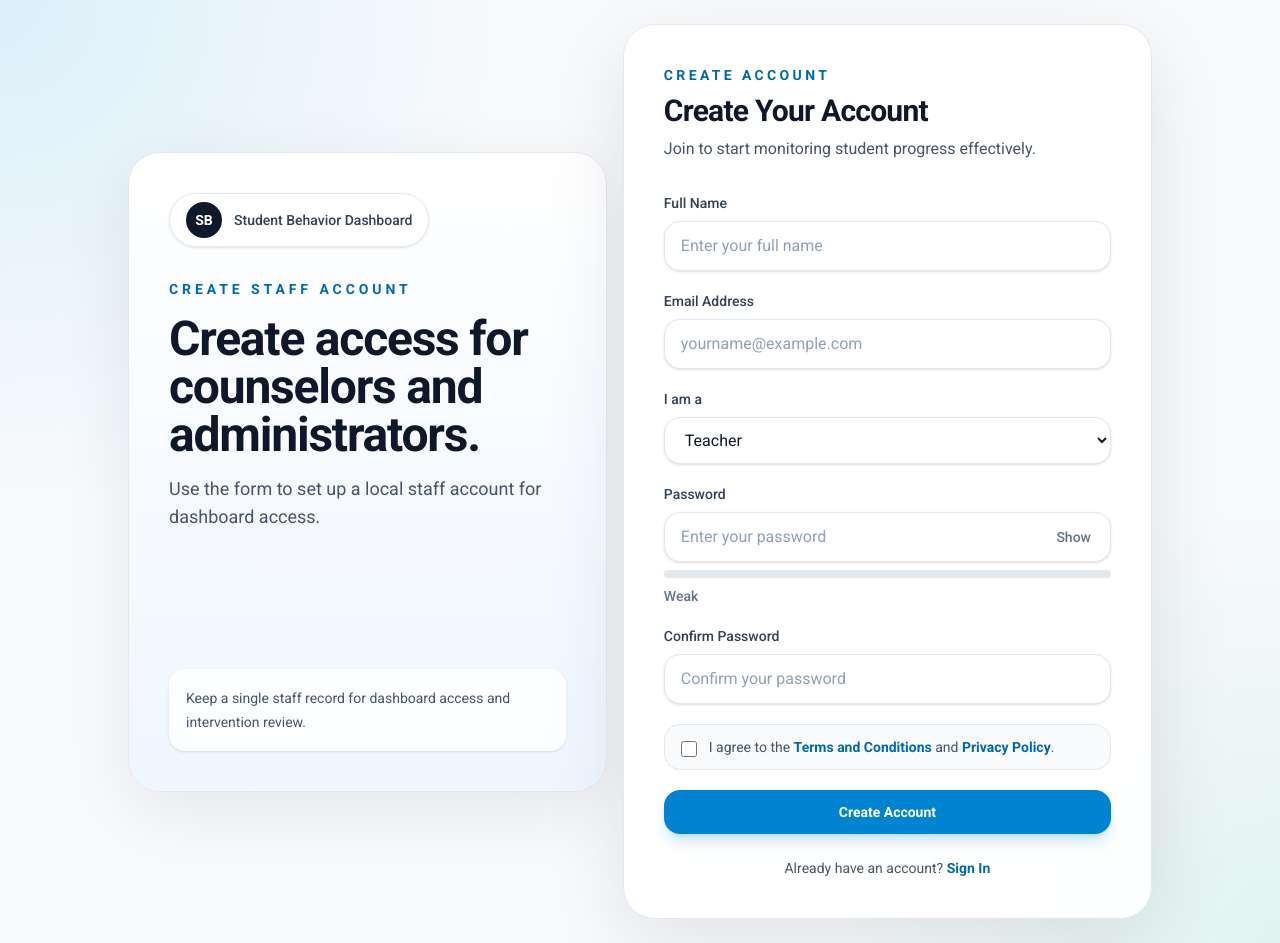
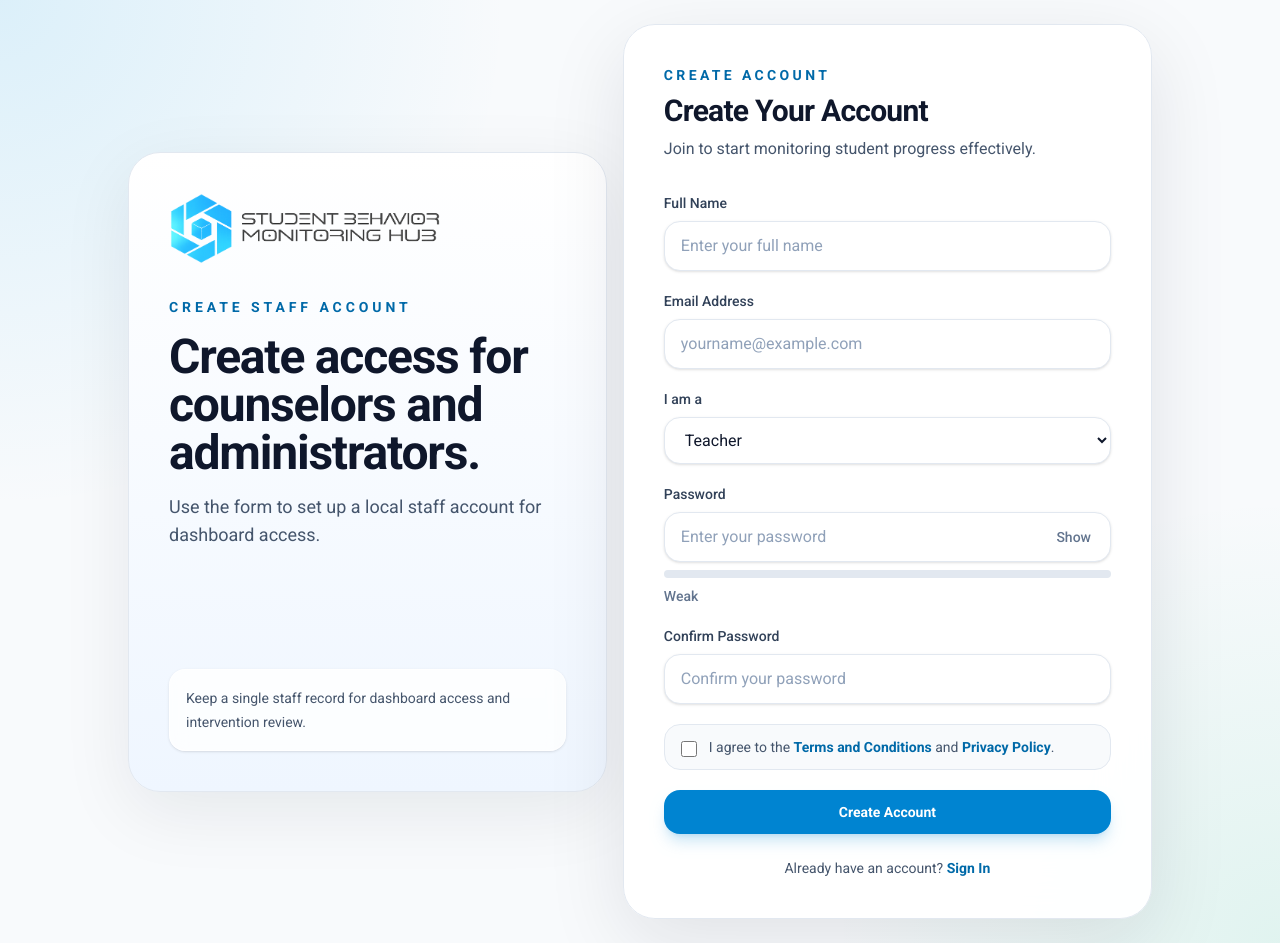
Before and after one commit to AmirAhmedShaaban/student-montoring-hub, a React (Vite) app: page /register in a window 1280 px wide. Built offline with nearby package versions, Linux system fonts and the light colour scheme.

Commit message:
style(auth): added the Logo to login and register page UI

```diff
--- a/src/pages/auth/RegisterPage.jsx
+++ b/src/pages/auth/RegisterPage.jsx
@@ -81,12 +81,12 @@ function RegisterPage() {
       <div className="mx-auto grid gap-4 min-h-[calc(100vh-3rem)] max-w-5xl items-center lg:grid-cols-[0.95fr_1.05fr]">
         <section className="hidden min-h-160 flex-col justify-between rounded-4xl border border-slate-200 bg-[linear-gradient(180deg,#ffffff_0%,#eff6ff_100%)] p-10 shadow-[0_20px_70px_rgba(15,23,42,0.08)] lg:flex">
           <div className="space-y-8">
-            <div className="inline-flex items-center gap-3 rounded-full border border-slate-200 bg-white/80 px-4 py-2 text-sm font-medium text-slate-700 shadow-sm backdrop-blur">
-              <span className="flex h-9 w-9 items-center justify-center rounded-full bg-slate-900 text-sm font-semibold text-white">
-                SB
-              </span>
-              Student Behavior Dashboard
-            </div>
+            {/* Logo (uses Logo-prev.png because the background is light) */}
+            <img
+              src="/Logo-prev.png"
+              alt="Student Behavior Dashboard logo"
+              className="h-18 w-auto object-contain"
+            />
 
             <div className="max-w-lg space-y-4">
               <p className="text-sm font-semibold uppercase tracking-[0.28em] text-sky-700">
--- a/src/pages/auth/components/AuthLoginIllustration.jsx
+++ b/src/pages/auth/components/AuthLoginIllustration.jsx
@@ -3,14 +3,13 @@ function AuthLoginIllustration() {
     <div className="relative hidden min-h-[640px] overflow-hidden rounded-[2rem] border border-slate-200 bg-[linear-gradient(180deg,#ffffff_0%,#eff6ff_100%)] p-10 shadow-[0_20px_70px_rgba(15,23,42,0.08)] lg:flex lg:flex-col lg:justify-between">
       <div className="absolute right-[-6rem] top-[-5rem] h-64 w-64 rounded-full bg-sky-300/30 blur-3xl" />
       <div className="absolute bottom-[-5rem] left-[-4rem] h-56 w-56 rounded-full bg-emerald-300/25 blur-3xl" />
-
       <div className="relative space-y-8">
-        <div className="inline-flex items-center gap-3 rounded-full border border-slate-200 bg-white/80 px-4 py-2 text-sm font-medium text-slate-700 shadow-sm backdrop-blur">
-          <span className="flex h-9 w-9 items-center justify-center rounded-full bg-slate-900 text-sm font-semibold text-white">
-            SB
-          </span>
-          Student Behavior Dashboard
-        </div>
+        {/* Logo (uses Logo-prev.png because the background is light) */}
+        <img
+          src="/Logo-prev.png"
+          alt="Student Behavior Dashboard logo"
+          className="h-20 w-auto object-contain"
+        />
 
         <div className="max-w-lg space-y-4">
           <p className="text-sm font-semibold uppercase tracking-[0.28em] text-sky-700">
@@ -25,7 +24,6 @@ function AuthLoginIllustration() {
           </p>
         </div>
       </div>
-
       <div className="relative grid gap-4 sm:grid-cols-3">
         {[
           { value: "Attendance", label: "review" },
```
